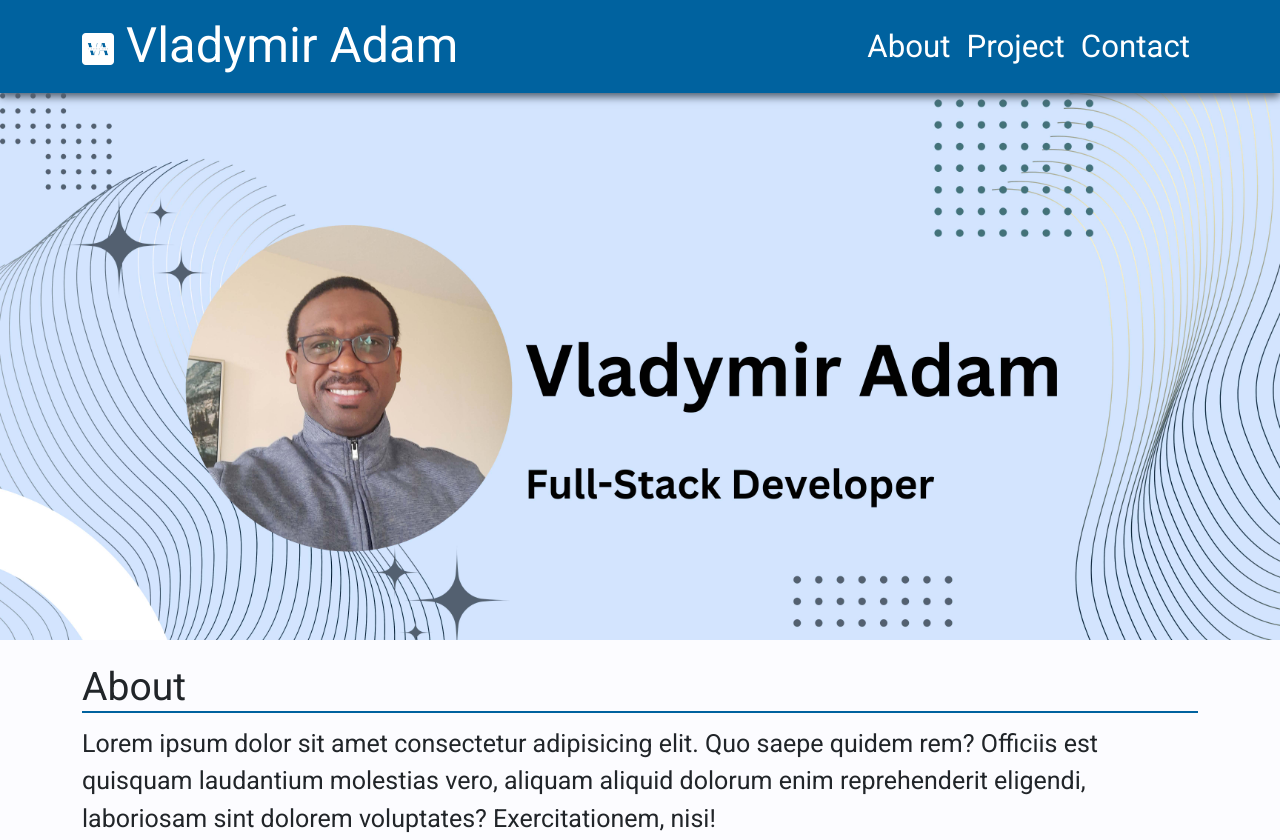
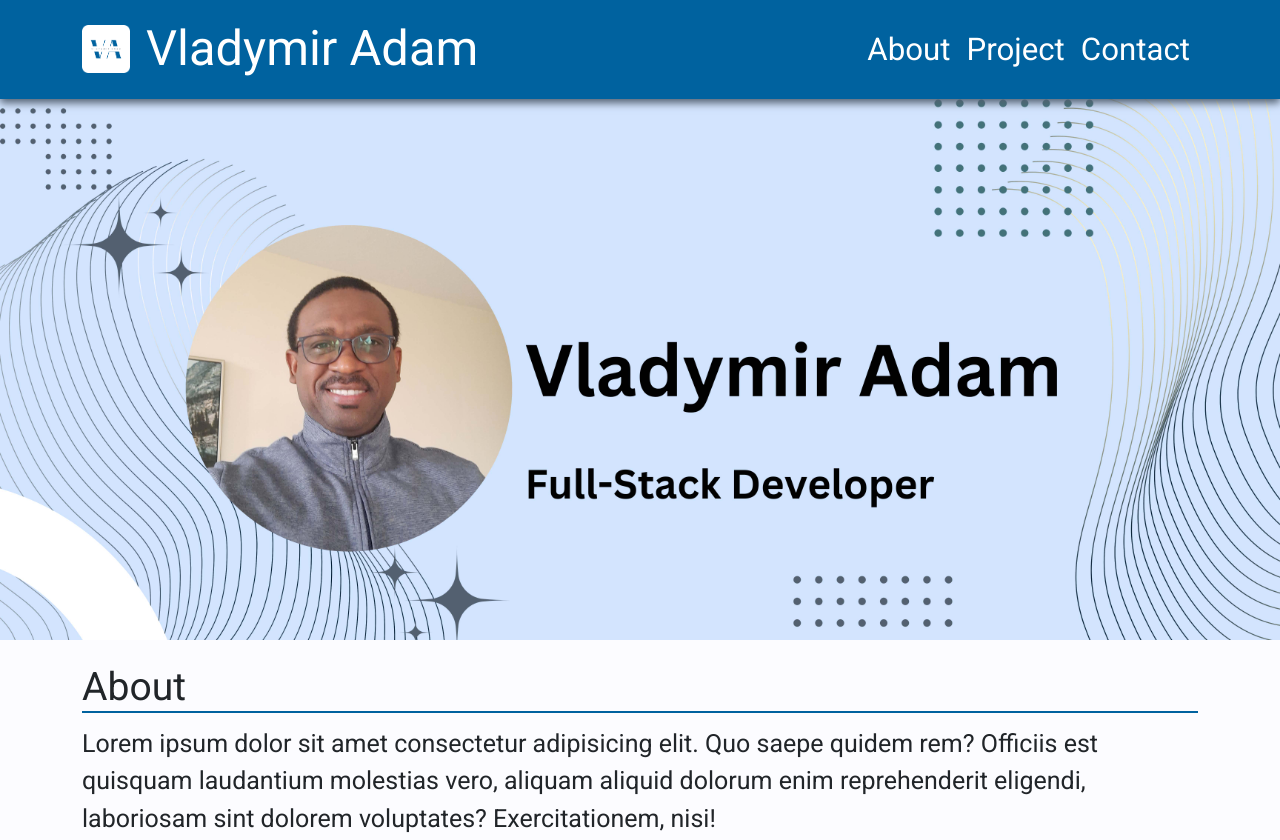
Before and after one commit to adam0457/Porfolio, a plain HTML site: page index.html in a window 1280 px wide. Shown: the top 840 px of the page. Drawn offline with nearby package versions, Linux system fonts and the light colour scheme.

Commit message:
Aligned the logo with the heading

```diff
--- a/index.html
+++ b/index.html
@@ -19,12 +19,10 @@
     <header class="navbar navbar-expand-lg navbar-light bg-primary masthead">
       <div class="container">
         <!-- <a class="navbar-brand" href="#"><h1 class="mb-0 myPrimary"><i class="bi bi-code-slash me-1"></i> Vladymir Adam</h1></a> -->
-        <a class="navbar-brand" href="#">
-            <h1 class="mb-0 myPrimary">
-              <img src="./images/vladymir-logo-new.png" alt="" style="width:2rem;">
-              Vladymir Adam
-            </h1>
-        </a>
+        <span class="logo-area">
+              <img src="./images/vladymir-logo-new.png" alt="logo" class="logo">
+              <h1 class="heading"> Vladymir Adam</h1>
+        </span>
 
         <button class=" navbar-toggler" type="button" data-bs-toggle="collapse" data-bs-target="#navbarNavAltMarkup" aria-controls="navbarNavAltMarkup" aria-expanded="false" aria-label="Toggle navigation">
           <span class=" navbar-toggler-icon"></span>
--- a/sass/pages/_home.scss
+++ b/sass/pages/_home.scss
@@ -20,61 +20,29 @@
   }
 }
 
-.banner {
-  // background-image: linear-gradient( rgba(0, 0, 0, 0.4), rgba(0, 0, 0, 0.6) ),  url(../images/pankaj-patel-unsplash-background-banner.jpg);
-  // background-image: url(../images/banner-mobile-size.jpg);
-  // background-image: url(../images/portfolio-banner-big.jpg);
-  // padding-top: 5.09rem;
-  // padding-bottom: 15rem;
-  // background-position: center;
-  // background-size: cover;
-  // background-repeat: no-repeat;
-  // color: white;
-  // text-align: center;
-}
-
 
 .logo-area{
-
-  // width: 20rem;
-  // background-color: red;
+  padding-top: .5rem;
+  padding-bottom: .5rem;
   display: flex;
-  flex-direction: row;
-  align-items:flex-end
-
-
+  align-items: center;
 }
 .myPrimary{
-  // background-color: $primary;
   color:$onPrimary;
   margin: 0;
   padding: 0;
-  // font-size:auto;
-  // flex-grow: 2;
 }
 
 body{
   background-color: $background;
 }
 
-// .list-skills {
-//   display: flex;
-//   flex-wrap: wrap;
-//   justify-content: center;
-//   gap: 1rem;
-//   padding-top: 3rem;
-//   background-color: rebeccapurple;
-// }
+.logo {
+  max-width: 3rem;
+  margin-right: 1rem;
+}
 
-// .skill {
-//   max-width: 35rem ;
-//   display: flex;
-//   align-items: center;
-//   gap:3rem;
-//   padding: 1rem;
-//   box-shadow: 0px 0px 8px hsl(189,99%,16%);
-// }
-
-// .skill img {
-//   width: 100%;
-// }
+.heading {
+  color: white;
+  margin: 0; /* Remove any default margin to avoid unnecessary spacing */
+}
```
Also changed, not shown: hello-dear.html (+3 -3 lines), css/main.css, 1 other file.
